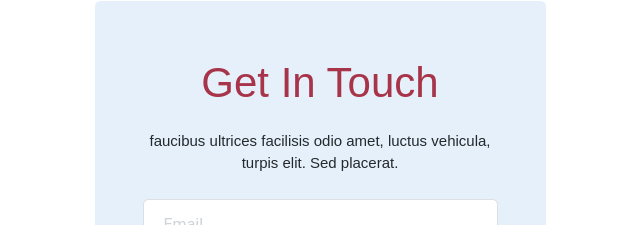
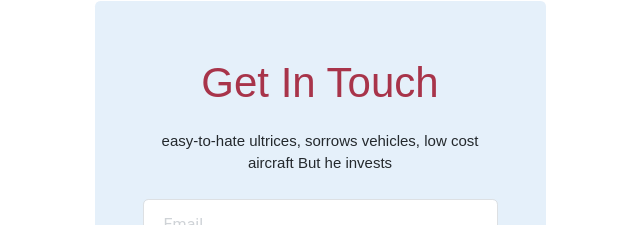
Before and after one commit to fardeen2636/reactjs-project, a Next.js app: page /login in a window 1280 px wide. Shown: the part 79-304 px from the top of the page, without its empty margins (320-960 px from the left). Built offline with nearby package versions, Linux system fonts and the light colour scheme.

Commit message:
Text update

```diff
--- a/components/loginPage/index.js
+++ b/components/loginPage/index.js
@@ -33,8 +33,8 @@ function Login() {
                       <p
                         className={`${styles.contactFormParagh} text-center text-dark`}
                       >
-                        faucibus ultrices facilisis odio amet, luctus
-                        vehicula, turpis elit. Sed placerat.
+                        easy-to-hate ultrices, sorrows
+                        vehicles, low cost aircraft But he invests
                       </p>
                     </div>
                     <div className="col-12 my-2">
```
